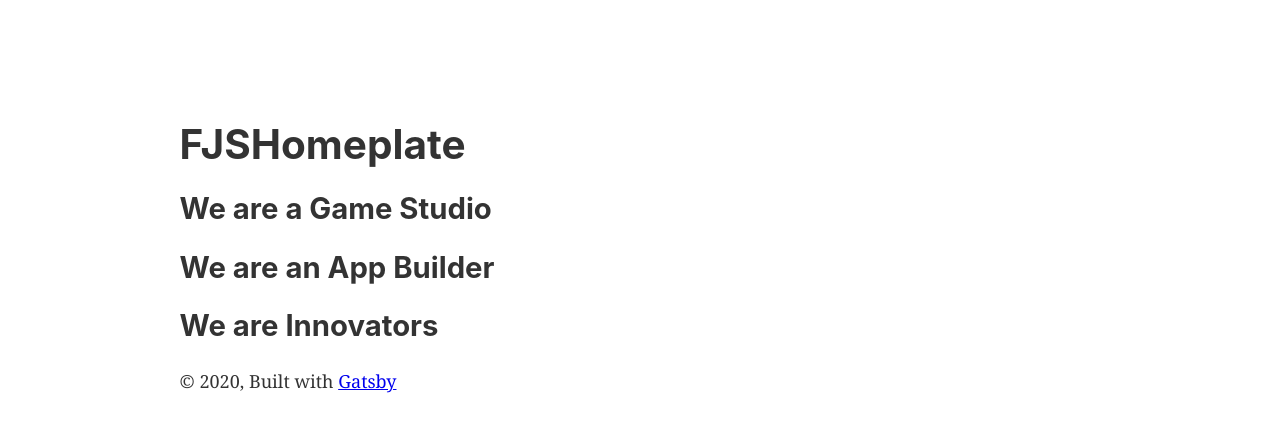
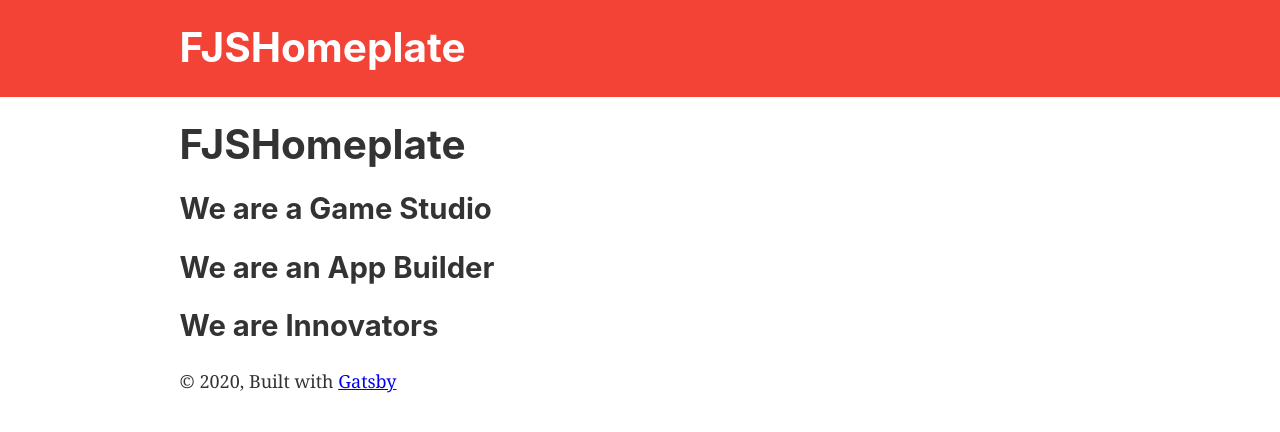
Before and after one commit to fjshomeplate/fjshomeplate20201, a Gatsby site: page / in a window 1280 px wide. Built offline with nearby package versions, Linux system fonts and the light colour scheme; Gatsby itself is replaced by a stand-in of ours.

Commit message:
Update header.js

```diff
--- a/src/components/header.js
+++ b/src/components/header.js
@@ -5,7 +5,7 @@ import React from "react"
 const Header = ({ siteTitle }) => (
   <header
     style={{
-      background: `F44336`,
+      background: '#F34336',
       marginBottom: `1.45rem`,
     }}
   >
```
